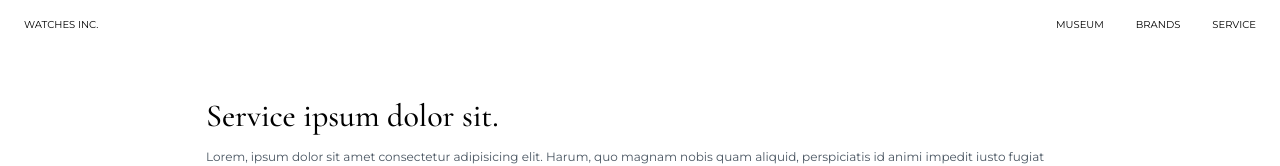
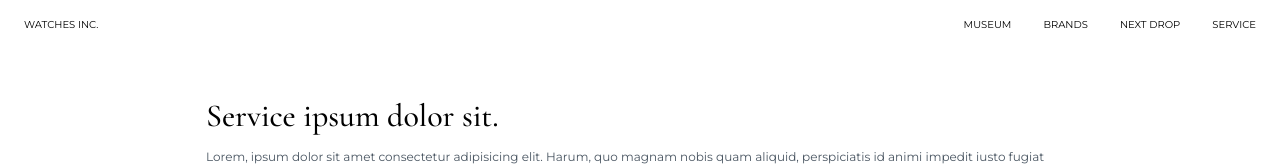
Before and after one commit to vincenthasper/watches-website, a plain HTML site: page service.html in a window 1280 px wide. Shown: the top 166 px of the page. Drawn offline with nearby package versions, Linux system fonts and the light colour scheme.

Commit message:
Update service.html

```diff
--- a/service.html
+++ b/service.html
@@ -20,6 +20,7 @@
             <ul class="nav-links">
                 <li><a href="museum.html">Museum</a></li>
                 <li><a href="brands.html">Brands</a></li>
+                <li><a href="drops.html">Next drop</a></li>
                 <li><a href="service.html">Service</a></li>
             </ul>
 
```
